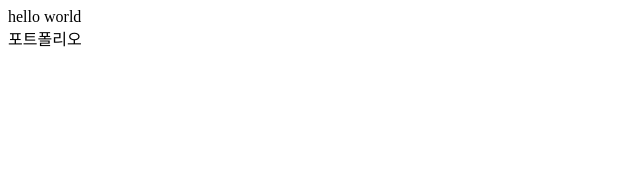
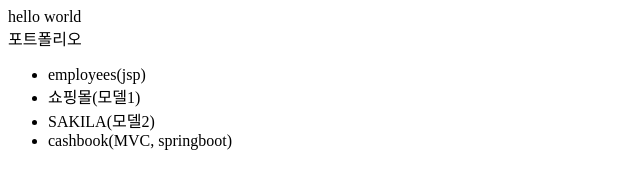
Before and after one commit to BaekSanghoon/BaekSanghoon.github.io, a plain HTML site: page index.html in a window 1280 px wide. Shown: the whole page, without its empty margins (0-640 px from the left). Drawn offline with Linux system fonts and the light colour scheme.

Commit message:
Update index.html

```diff
--- a/index.html
+++ b/index.html
@@ -7,5 +7,13 @@
   <div>
     <a href="http://shb.kro.kr"></a>
   </div>
+  <div>
+      <ul>
+        <li>employees(jsp)</li>
+        <li>쇼핑몰(모델1)</li>
+        <li>SAKILA(모델2)</li>
+        <li>cashbook(MVC, springboot)</li>
+      </ul>
+   </div>
 </body>
 </html>
```
